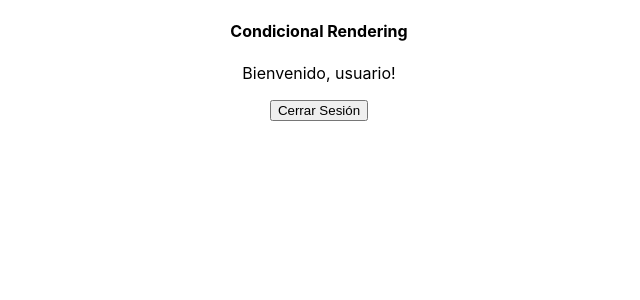
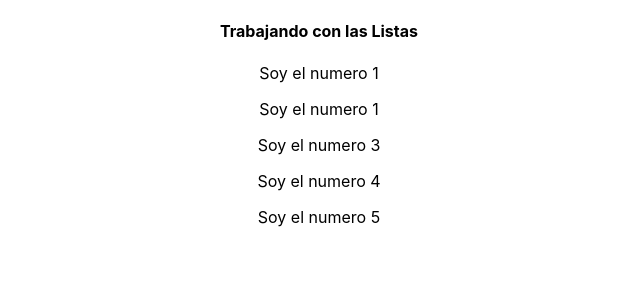
Before and after one commit to arialisme/aprende-react-js-2, a React (Create React App) app: page / in a window 1280 px wide. Shown: the top 300 px of the page, without its empty margins (321-961 px from the left). Built offline with nearby package versions, Linux system fonts and the light colour scheme.

Commit message:
Trabajando con Listas

```diff
--- a/src/App.js
+++ b/src/App.js
@@ -1,12 +1,15 @@
 import React, { Component } from "react";
-import CondicionalSection from "./sections/condicional";
 import "./App.css";
 
 class App extends Component {
   render() {
+    const numbers = [1, 1, 3, 4, 5];
     return (
       <div className="App">
-        <CondicionalSection />
+        <h4>Trabajando con las Listas</h4>
+        {numbers.map((number, index) => {
+          return <p key={index}>Soy el numero {number}</p>;
+        })}
       </div>
     );
   }
```
